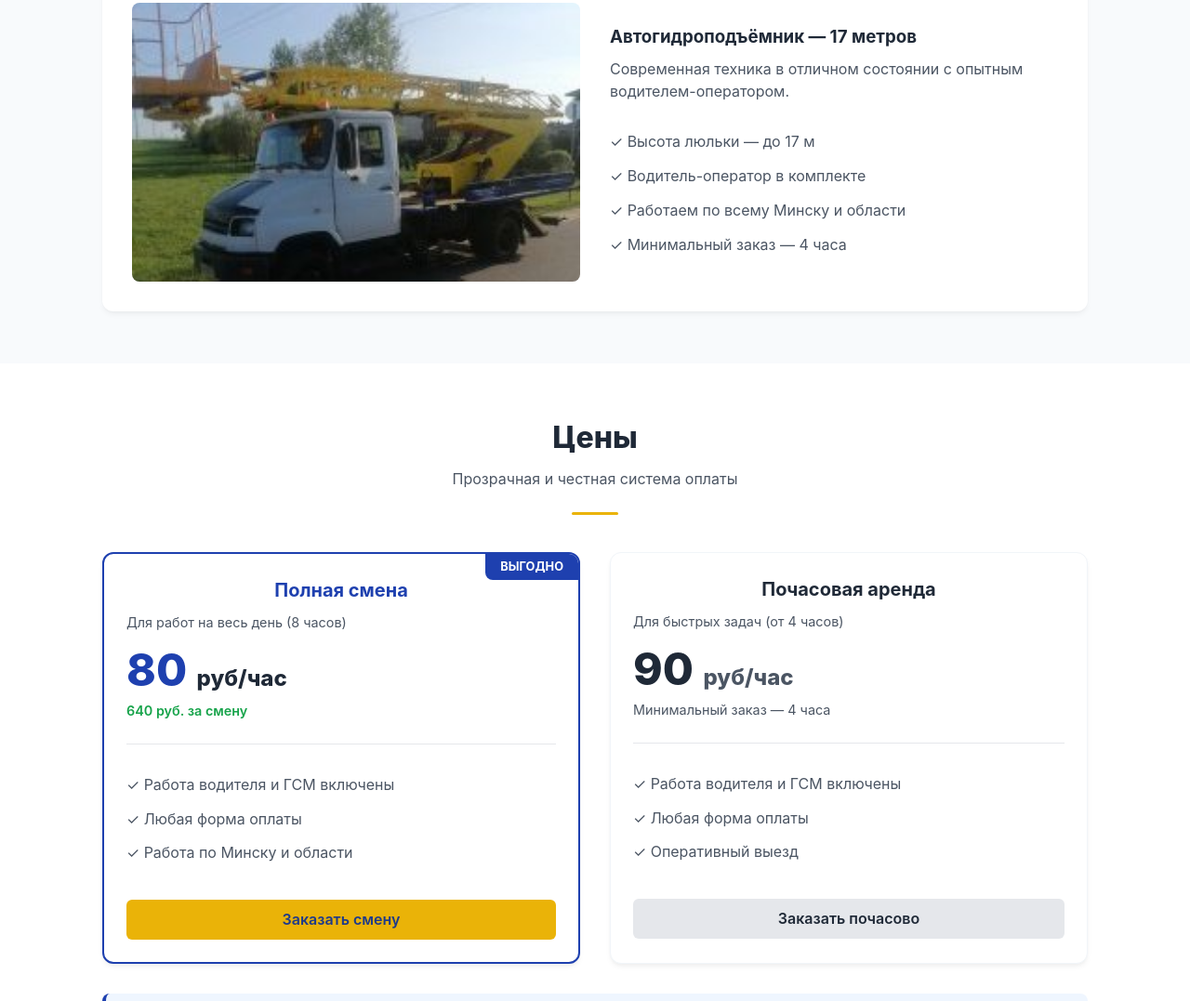
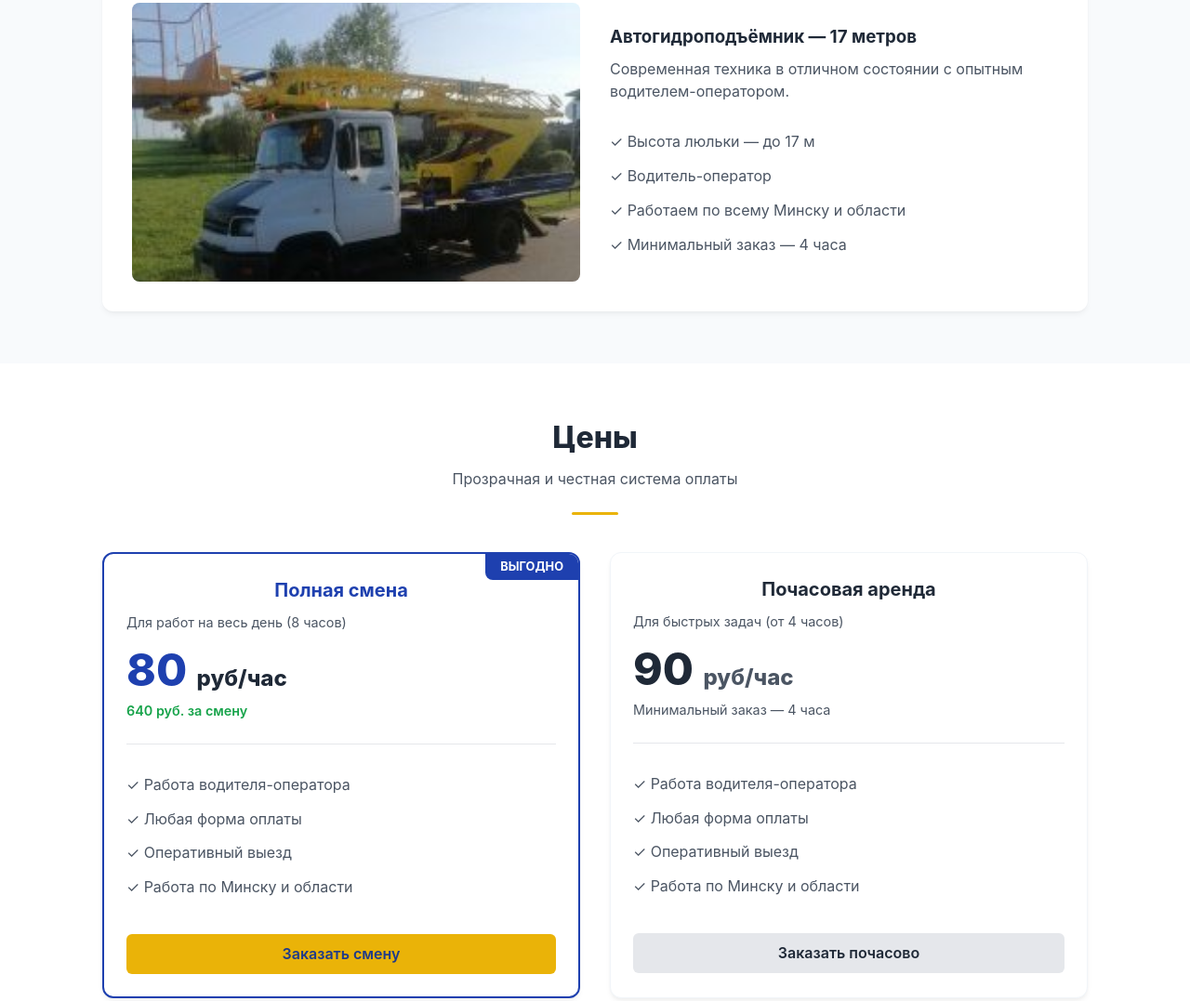
Before and after one commit to nikmar-by/avtovyshka-minsk, a plain HTML site: page index.html in a window 1280 px wide. Shown: the part 2188-3265 px from the top of the page at 93% size. Drawn offline with Linux system fonts and the light colour scheme.

Commit message:
Update index.html

```diff
--- a/index.html
+++ b/index.html
@@ -476,7 +476,7 @@ footer {
 <p style="margin: 0.5rem 0 1.5rem; color: var(--text-light);">Современная техника в отличном состоянии с опытным водителем-оператором.</p>
 <ul style="list-style: none;">
 <li>✓ Высота люльки — до 17 м</li>
-<li>✓ Водитель-оператор в комплекте</li>
+<li>✓ Водитель-оператор</li>
 <li>✓ Работаем по всему Минску и области</li>
 <li>✓ Минимальный заказ — 4 часа</li>
 </ul>
@@ -502,8 +502,9 @@ footer {
 <p style="font-size: 0.9rem; color: #16a34a; font-weight: 600; margin-top: 0.5rem;">640 руб. за смену</p>
 <div style="width: 100%; height: 1px; background: #e5e7eb; margin: 1.5rem 0;"></div>
 <ul style="list-style: none; text-align: left; margin-bottom: 2rem; color: var(--text-light);">
-<li style="padding: 0.4rem 0;">✓ Работа водителя и ГСМ включены</li>
+<li style="padding: 0.4rem 0;">✓ Работа водителя-оператора</li>
 <li style="padding: 0.4rem 0;">✓ Любая форма оплаты</li>
+<li style="padding: 0.4rem 0;">✓ Оперативный выезд</li>
 <li style="padding: 0.4rem 0;">✓ Работа по Минску и области</li>
 </ul>
 <a href="tel:+375296118194" class="btn btn-primary" style="width: 100%;">Заказать смену</a>
@@ -516,9 +517,10 @@ footer {
 <p style="font-size: 0.9rem; color: var(--text-light); margin-top: 0.5rem;">Минимальный заказ — 4 часа</p>
 <div style="width: 100%; height: 1px; background: #e5e7eb; margin: 1.5rem 0;"></div>
 <ul style="list-style: none; text-align: left; margin-bottom: 2rem; color: var(--text-light);">
-<li style="padding: 0.4rem 0;">✓ Работа водителя и ГСМ включены</li>
+<li style="padding: 0.4rem 0;">✓ Работа водителя-оператора</li>
 <li style="padding: 0.4rem 0;">✓ Любая форма оплаты</li>
 <li style="padding: 0.4rem 0;">✓ Оперативный выезд</li>
+<li style="padding: 0.4rem 0;">✓ Работа по Минску и области</li>
 </ul>
 <a href="tel:+375296118194" class="btn" style="width: 100%; background: #e5e7eb; color: var(--text-main);">Заказать почасово</a>
 </div>
```
